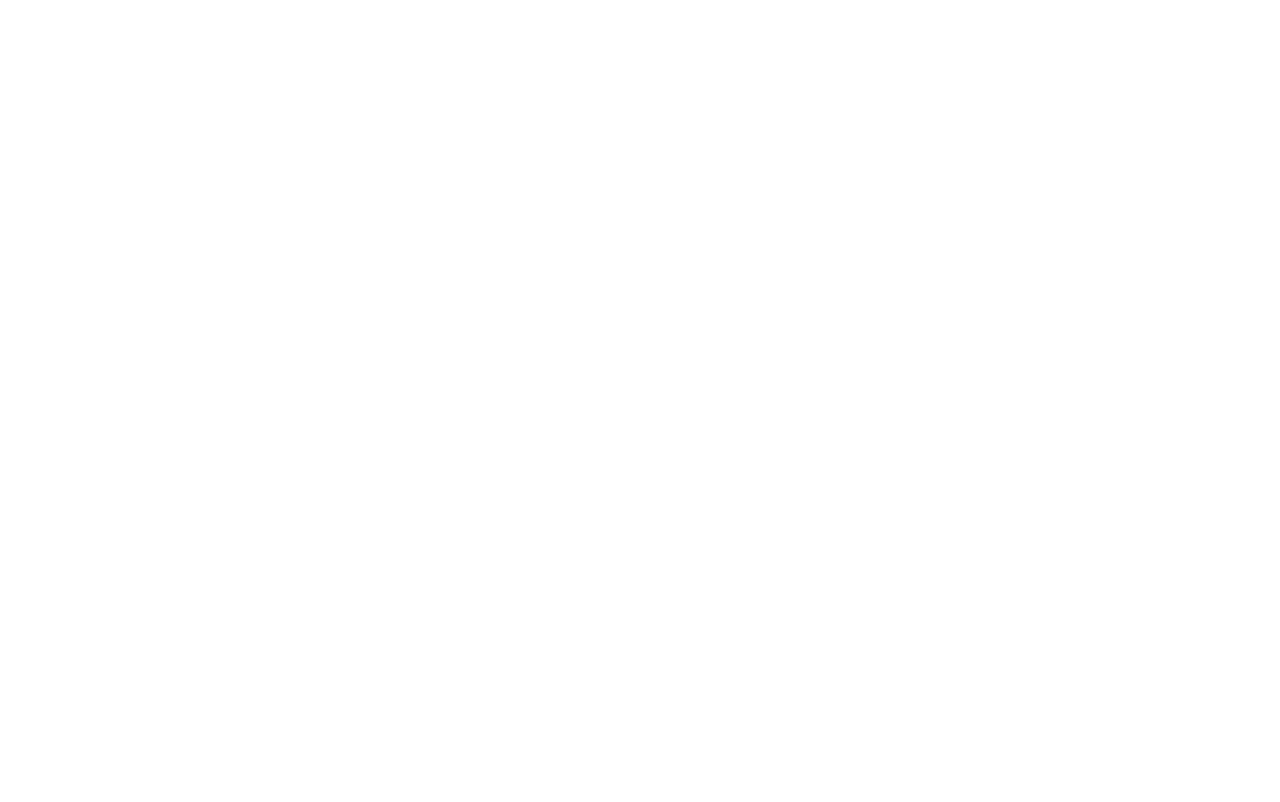
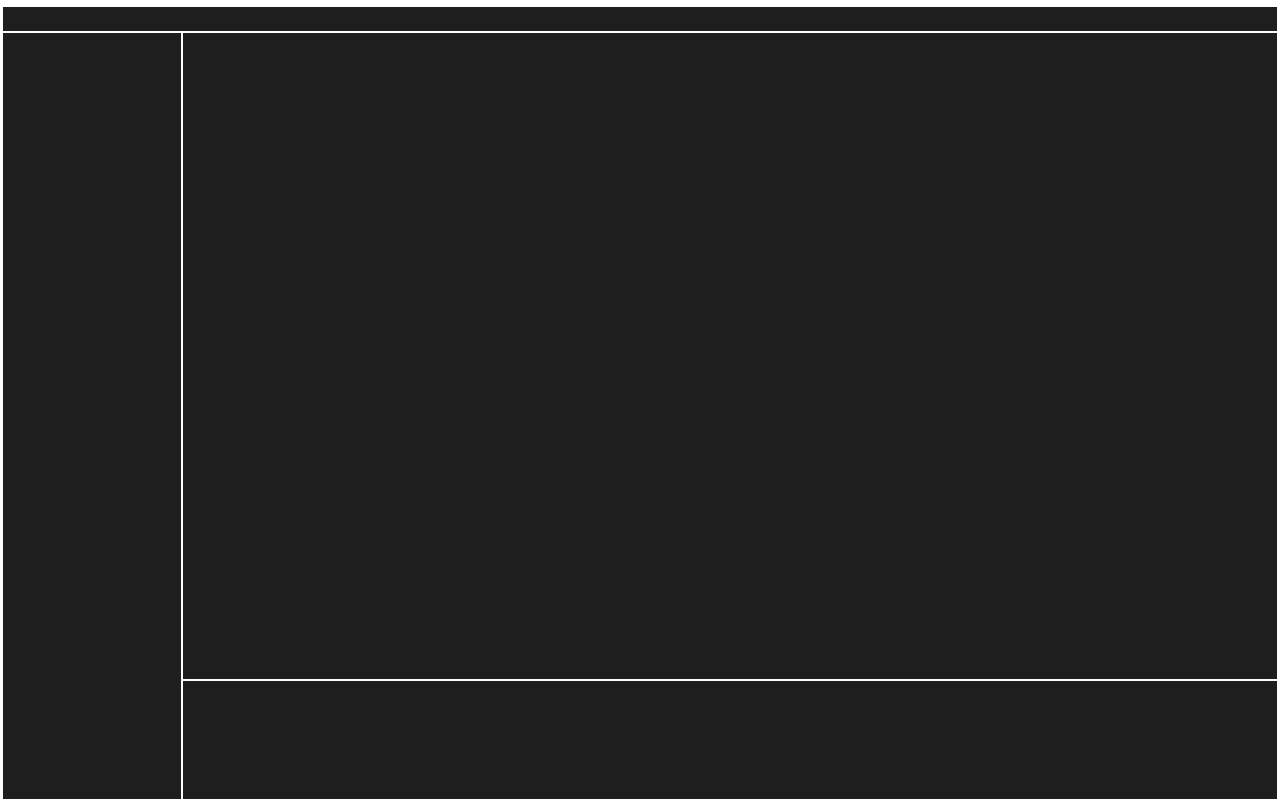
Before and after one commit to katestrophic/curlingtimer, an Electron app: page src/index.html in a window 1280 px wide. Drawn offline with Linux system fonts and the light colour scheme.

Commit message:
⦿ Create core index page files

```diff
--- a/src/index.html
+++ b/src/index.html
@@ -5,10 +5,22 @@
 <head>
   <meta charset="UTF-8">
   <meta name="viewport" content="width=device-width, initial-scale=1.0">
+  <link rel="stylesheet" href="/src/styles/default-style.css">
 </head>
 
 <body>
 
+
+<header id="winmenu">
+  <nav id="winfunc"></nav>
+  <div id="wincontrols"></div>
+</header>
+
+<aside id="sidebar"></aside>
+
+<main id="content"></main>
+
+<footer></footer>
+
 </body>
-
 </html>
--- a/src/styles/default-style.css
+++ b/src/styles/default-style.css
@@ -0,0 +1,44 @@
+@import "./values/theme.css";
+
+/* GENERAL */
+* {
+  font-family: Verdana, Helvetica, sans-serif;
+  background-color: var(--colour-bkgd);
+  color: var(--colour-text);
+
+  padding: var(--perc-none);
+  margin: var(--perc-none);
+  border: 1px solid var(--WHT-FF);
+  box-sizing: border-box;
+}
+
+body{
+  height: 100vh;
+
+  display: grid;
+  grid-template-rows: 30px auto 120px;
+  grid-template-columns: 180px auto;
+  grid-template-areas:
+    "winmenu winmenu"
+    "sidebar main"
+    "sidebar footer";
+}
+
+/* APP WINDOW BAR */
+#winmenu {
+  grid-area: winmenu;
+}
+/* LEFT SIDEBAR */
+#sidebar {
+  grid-area: sidebar;
+}
+
+/* MAIN PANEL */
+#content {
+  grid-area: main;
+}
+
+/* FOOTER */
+footer {
+  grid-area: footer;
+}
--- /dev/null
+++ b/src/styles/values/dimns.css
@@ -0,0 +1,12 @@
+:root{
+  /* General Dimensions */
+  --perc-full: 100%;
+  --perc-half: 50%;
+  --perc-qurt: 25%;
+  --perc-none: 0%;
+
+
+  /* Specific Properties */
+  --winmenu-h: 30px;
+  --sidebar-w: 180px;
+}
--- /dev/null
+++ b/src/styles/values/palette.css
@@ -0,0 +1,17 @@
+/* Colour Options */
+:root{
+  --BLK-00: #000000;
+  --GRY-12: #121212;
+  --GRY-1E: #1E1E1E;
+  --GRY-30: #303030;
+  --GRY-DE: #DEDEDE;
+  --WHT-FF: #FFFFFF;
+
+  --RED: #E52E2E;
+  --ORN: #F38E30;
+  --YLW: #f1cf52;
+  --GRN: #30F37B;
+  --BLU: #2E87E5;
+  --PRP: #5447B3;
+  --PNK: #ef7bbf;
+}
--- /dev/null
+++ b/src/styles/values/theme.css
@@ -0,0 +1,14 @@
+@import "./palette.css";
+@import "./dimns.css";
+
+:root{
+  --colour-text: var(--GRY-DE);
+  --colour-bkgd: var(--GRY-1E);
+  --colour-hover: var(--GRY-30);
+
+  --colour-warn: var(--RED);
+
+  /* Default Team Colours */
+  --colour-T1: var(--RED);
+  --colour-T2: var(--YLW);
+}
```
